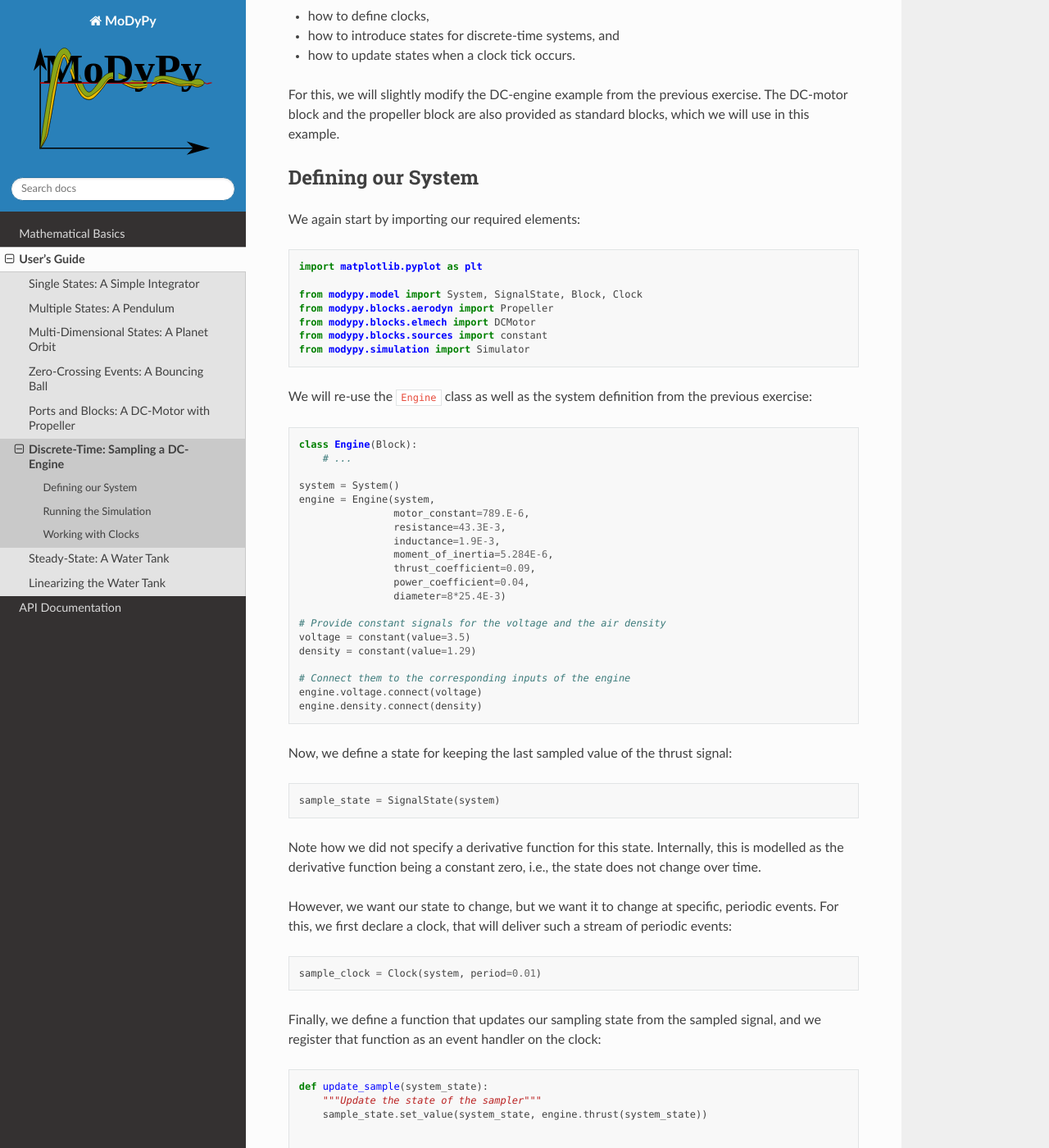
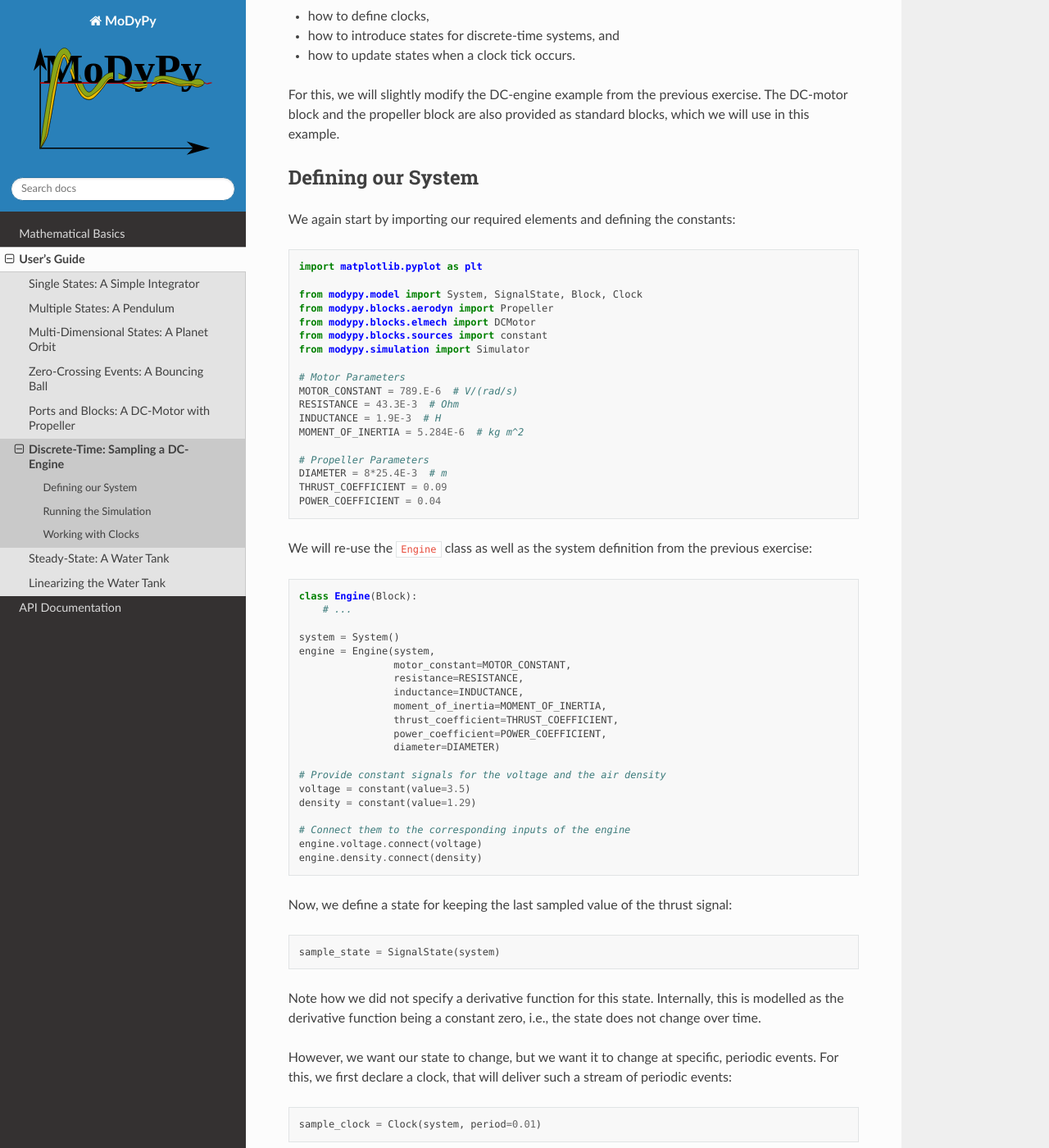
Before and after one commit to modypy/modypy, a Sphinx documentation site: the page built from docs/guide/06_dc_engine_sampling.rst, in a window 1280 px wide and 1400 px high, scrolled down 756 px. Shown: the whole window at 82% size. Built offline with Sphinx 7.4.7 and the Read the Docs theme 2.0.0, drawn with Linux system fonts in a browser that asks for light colours.

Commit message:
Introduce named constants in the DC-Engine examples.

```diff
--- a/docs/guide/06_dc_engine_sampling.rst
+++ b/docs/guide/06_dc_engine_sampling.rst
@@ -33,7 +33,7 @@ which we will use in this example.
 Defining our System
 -------------------
 
-We again start by importing our required elements:
+We again start by importing our required elements and defining the constants:
 
 .. code-block:: python
 
@@ -45,6 +45,17 @@ We again start by importing our required elements:
     from modypy.blocks.sources import constant
     from modypy.simulation import Simulator
 
+    # Motor Parameters
+    MOTOR_CONSTANT = 789.E-6  # V/(rad/s)
+    RESISTANCE = 43.3E-3  # Ohm
+    INDUCTANCE = 1.9E-3  # H
+    MOMENT_OF_INERTIA = 5.284E-6  # kg m^2
+
+    # Propeller Parameters
+    DIAMETER = 8*25.4E-3  # m
+    THRUST_COEFFICIENT = 0.09
+    POWER_COEFFICIENT = 0.04
+
 We will re-use the ``Engine`` class as well as the system definition from the
 previous exercise:
 
@@ -55,13 +66,13 @@ previous exercise:
 
     system = System()
     engine = Engine(system,
-                    motor_constant=789.E-6,
-                    resistance=43.3E-3,
-                    inductance=1.9E-3,
-                    moment_of_inertia=5.284E-6,
-                    thrust_coefficient=0.09,
-                    power_coefficient=0.04,
-                    diameter=8*25.4E-3)
+                    motor_constant=MOTOR_CONSTANT,
+                    resistance=RESISTANCE,
+                    inductance=INDUCTANCE,
+                    moment_of_inertia=MOMENT_OF_INERTIA,
+                    thrust_coefficient=THRUST_COEFFICIENT,
+                    power_coefficient=POWER_COEFFICIENT,
+                    diameter=DIAMETER)
 
     # Provide constant signals for the voltage and the air density
     voltage = constant(value=3.5)
```
Also changed, not shown: docs/guide/05_dc_engine.rst (+19 -8 lines), docs/guide/05_dc_engine_blocks.svg, 2 other files.
